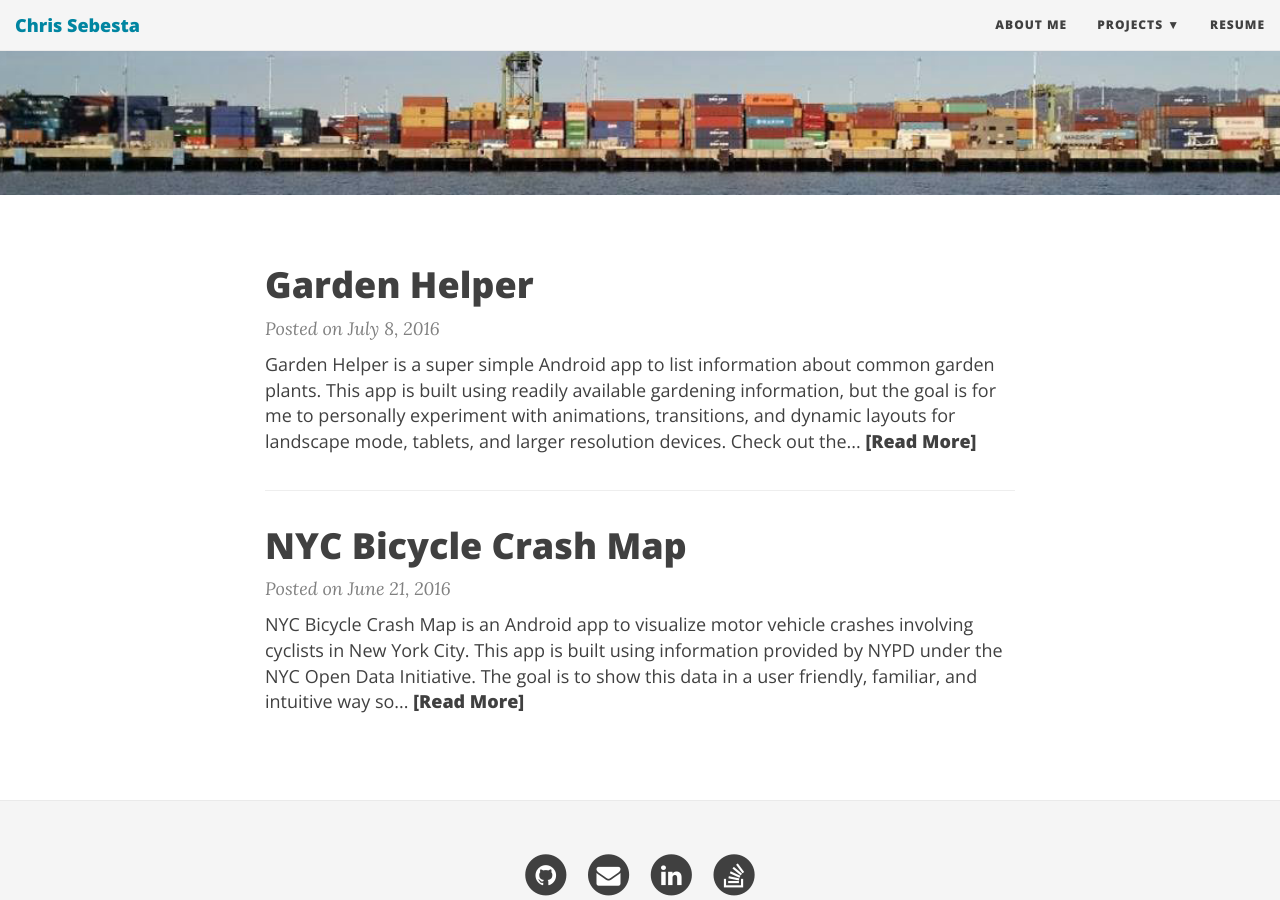
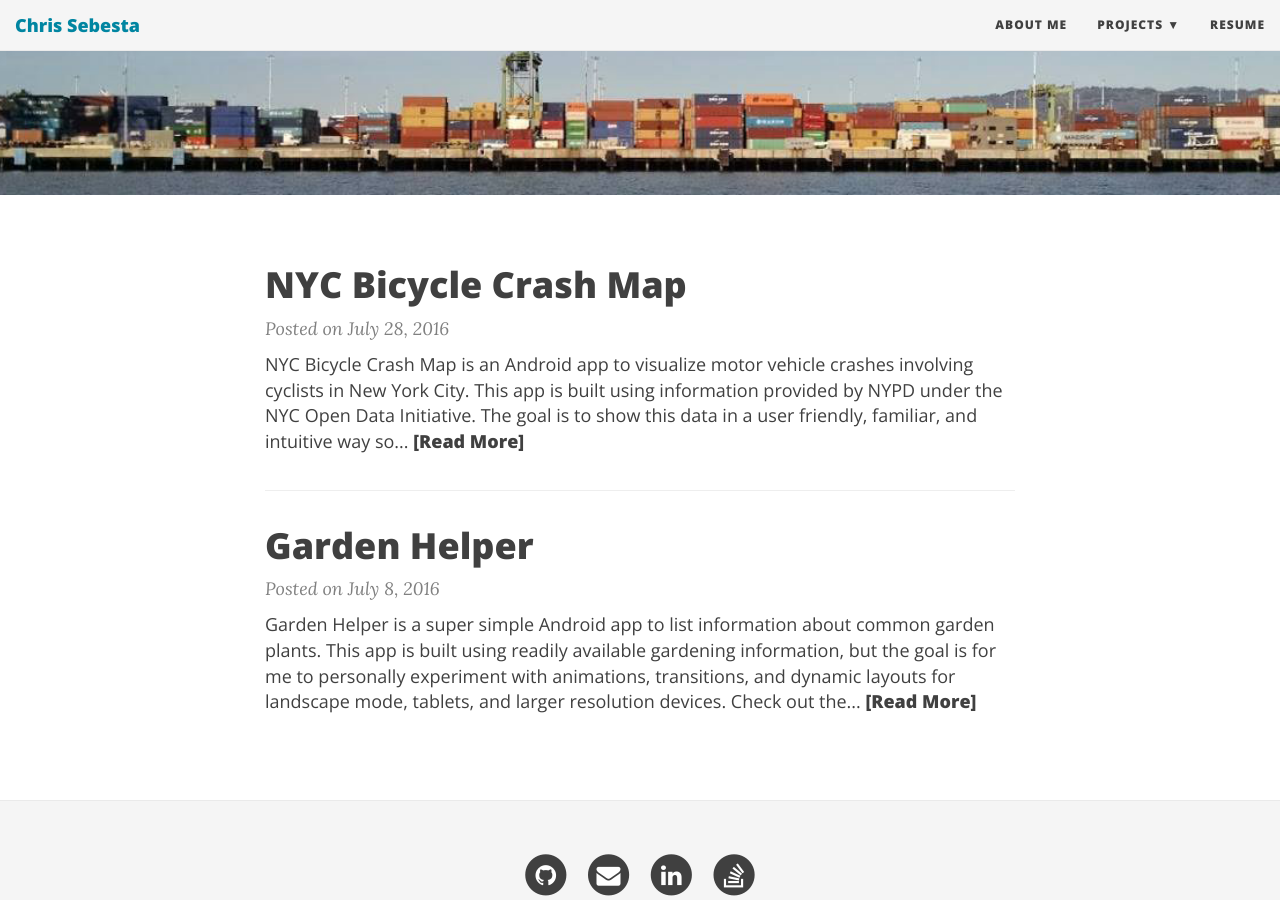
Before and after one commit to zebesta/zebesta.github.io, a Jekyll site: the page built from index.html, in a window 1280 px wide and 900 px high, scrolled down 377 px. Built offline with Jekyll 4.4.1, drawn with Linux system fonts in a browser that asks for light colours; nearby versions of some CDN libraries; the list of posts is cut into pages by our own code.

Commit message:
updated bike map date

```diff
--- a/_posts/2016-07-28-nycbicyclecrashmap.markdown
+++ b/_posts/2016-07-28-nycbicyclecrashmap.markdown
@@ -1,7 +1,7 @@
 ---
 layout: post
 title:  "NYC Bicycle Crash Map"
-date:   2016-06-21 14:12:11 -0400
+date:   2016-07-28 14:12:11 -0400
 categories: android apps
 bigimg: /img/BikeFeatureGraphic.jpg
 ---
```
